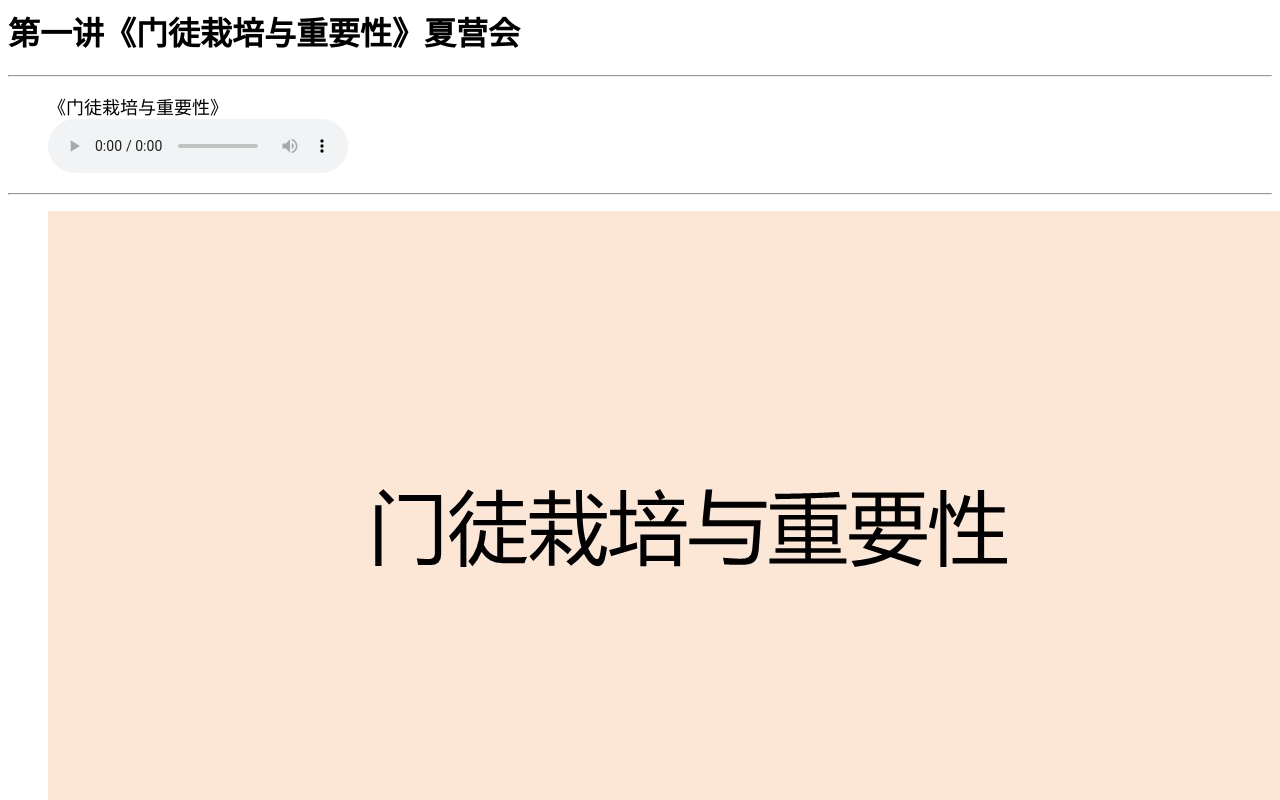
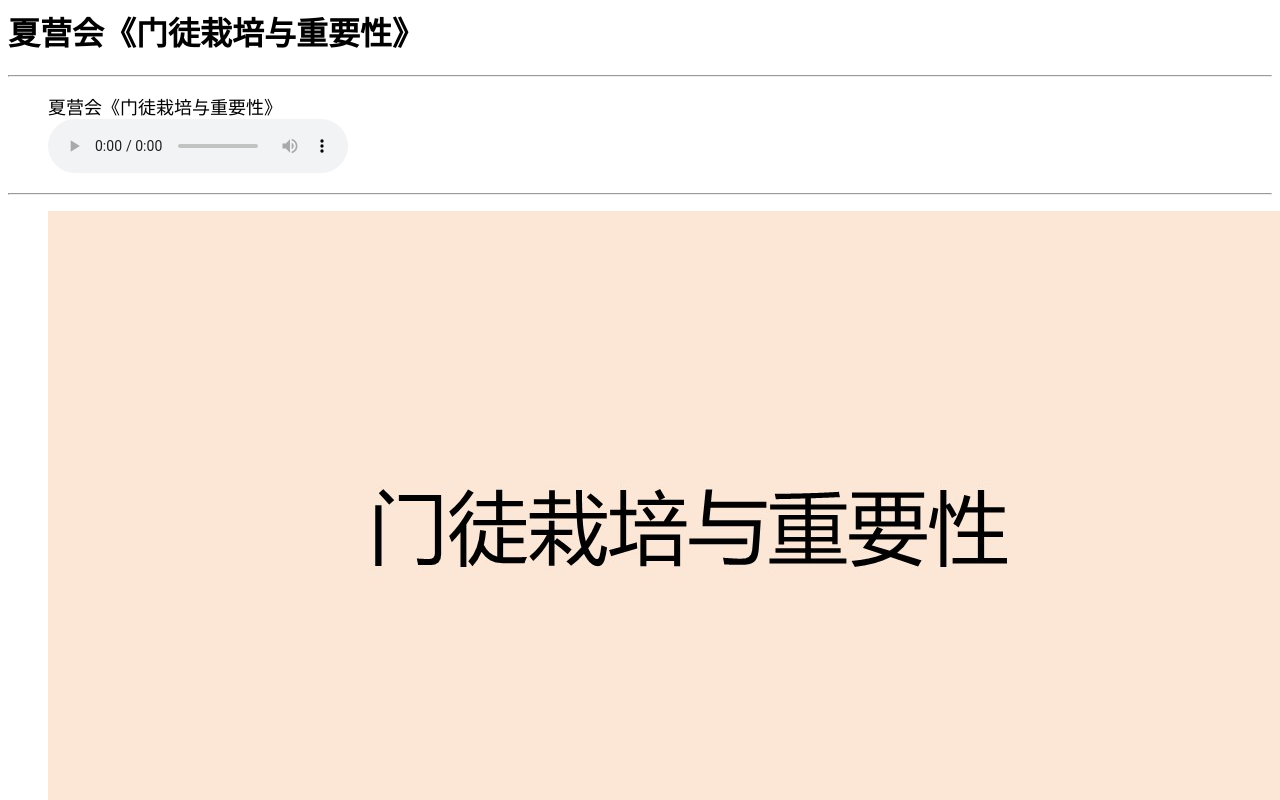
Before and after one commit to NCCChurch/disciple, a plain HTML site: page 240824.html in a window 1280 px wide. Shown: the top 800 px of the page. Drawn offline with Linux system fonts and the light colour scheme.

Commit message:
Update 240824.html

```diff
--- a/240824.html
+++ b/240824.html
@@ -2,14 +2,14 @@
 
 <p>
 
-<h1>第一讲《门徒栽培与重要性》夏营会</h1>
+<h1>夏营会《门徒栽培与重要性》</h1>
 
 <p>
 <hr>
 
 <ul style="list-style:none">
 
-	<li><font size="4">《门徒栽培与重要性》</font></li>
+	<li><font size="4">夏营会《门徒栽培与重要性》</font></li>
 	<li><audio controls src="./240824/240824.mp3"></audio></li>
 
 </ul>
```
